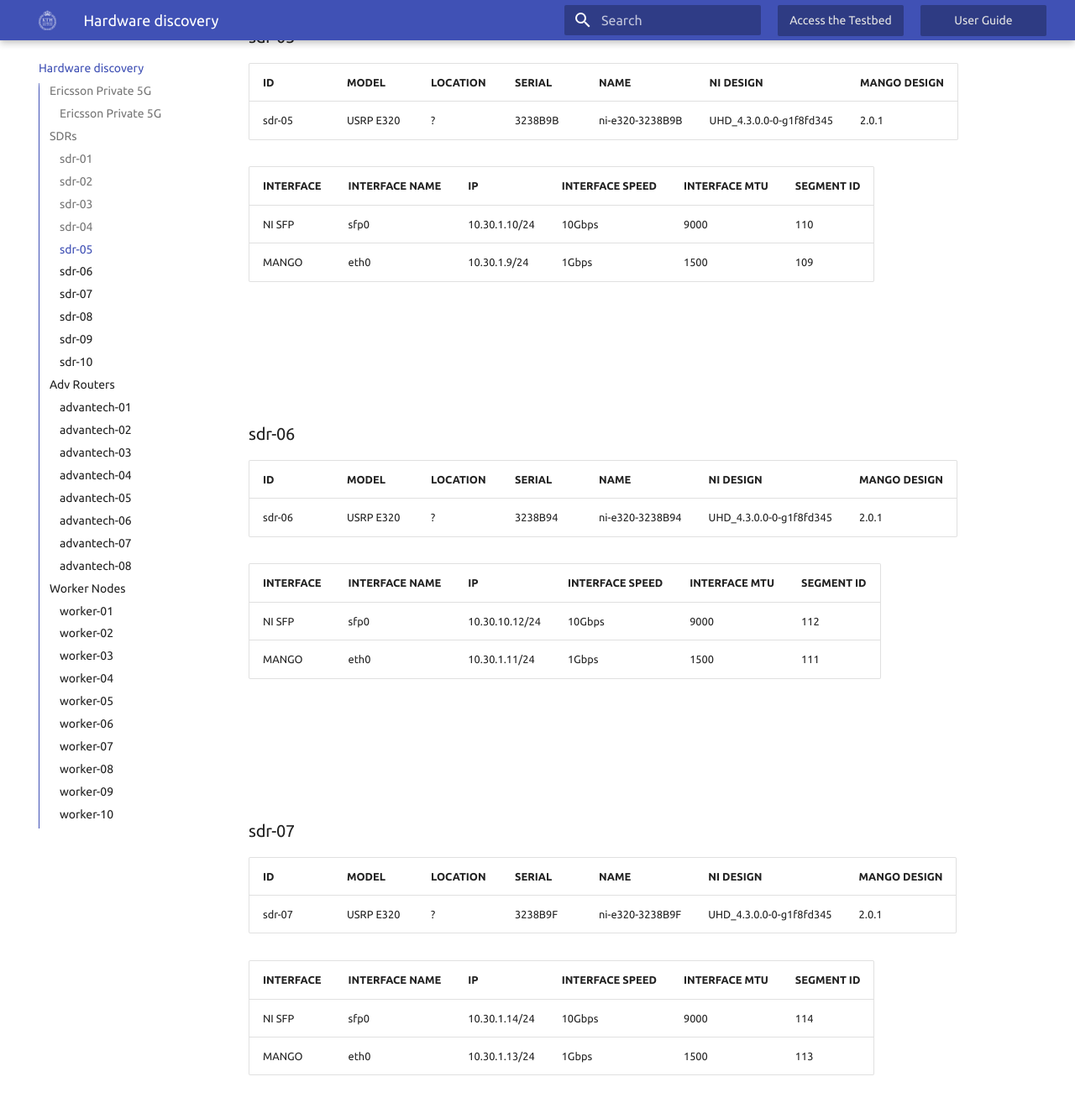
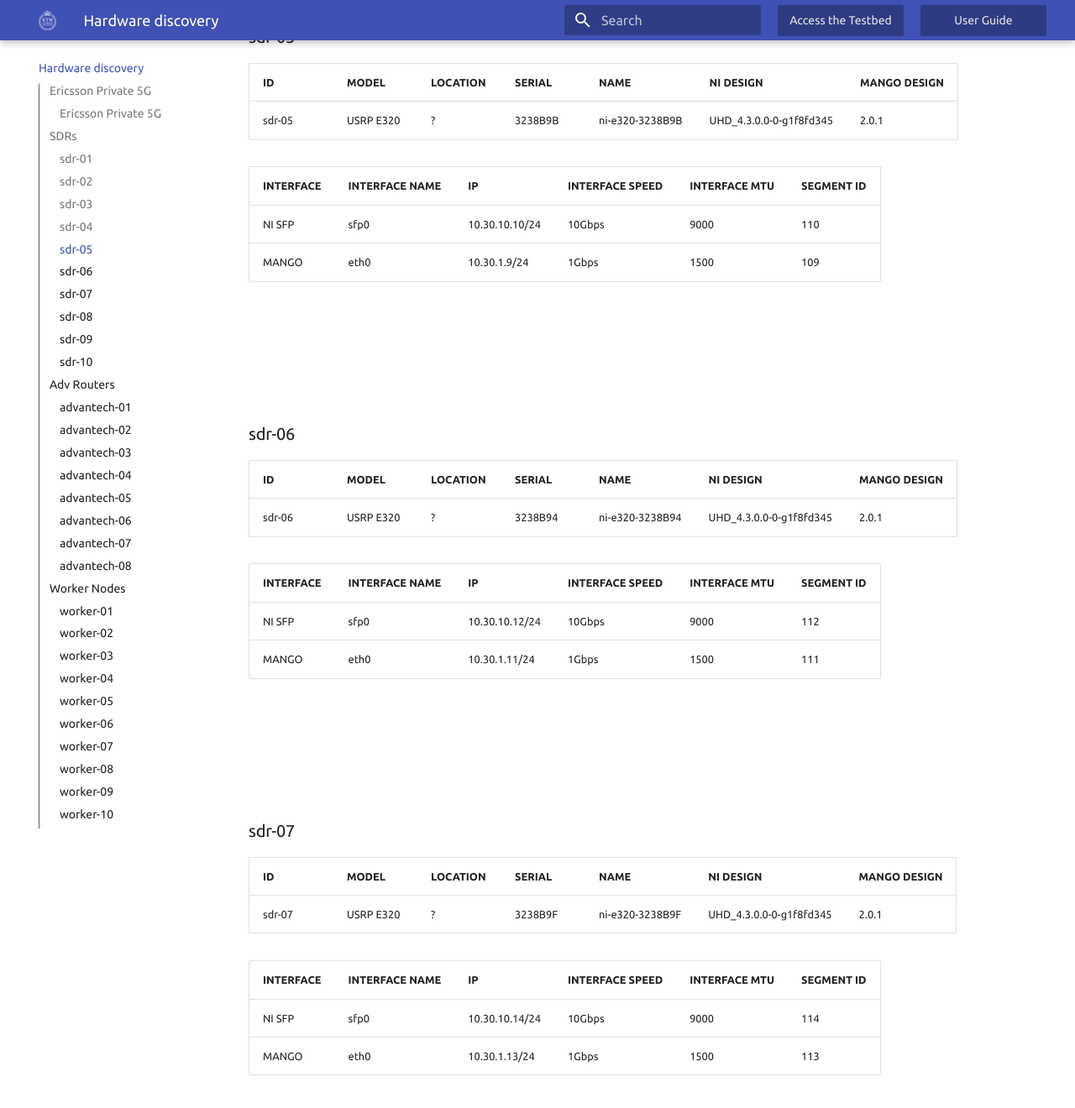
Before and after one commit to KTH-EXPECA/kth-expeca.github.io, an MkDocs documentation site: the page built from docs/inventory.md, in a window 1280 px wide and 1400 px high, scrolled down 2755 px. Shown: the top 1320 px of the window at 84% size. Built offline with MkDocs 1.6.1 and Material for MkDocs 9.7.7, drawn with Linux system fonts in a browser that asks for light colours.

Commit message:
Update inventory.md

```diff
--- a/docs/inventory.md
+++ b/docs/inventory.md
@@ -78,7 +78,7 @@
 
 |INTERFACE|INTERFACE NAME|IP           |INTERFACE SPEED|INTERFACE MTU|SEGMENT ID|
 |---------|--------------|-------------|---------------|-------------|----------|
-|NI SFP   |sfp0          |10.30.1.10/24|10Gbps         |9000         |110       |
+|NI SFP   |sfp0          |10.30.10.10/24|10Gbps         |9000         |110       |
 |MANGO    |eth0          |10.30.1.9/24 |1Gbps          |1500         |109       |
 
 <br/><br/>
@@ -104,7 +104,7 @@
 
 |INTERFACE|INTERFACE NAME|IP           |INTERFACE SPEED|INTERFACE MTU|SEGMENT ID|
 |---------|--------------|-------------|---------------|-------------|----------|
-|NI SFP   |sfp0          |10.30.1.14/24|10Gbps         |9000         |114       |
+|NI SFP   |sfp0          |10.30.10.14/24|10Gbps         |9000         |114       |
 |MANGO    |eth0          |10.30.1.13/24|1Gbps          |1500         |113       |
 
 <br/><br/>
```
